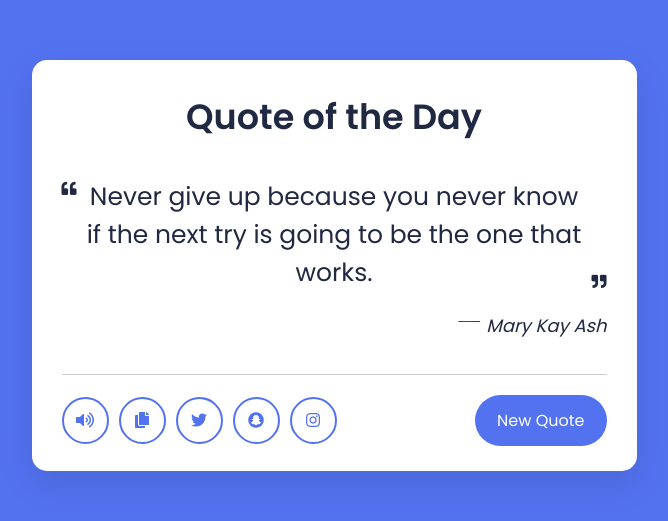
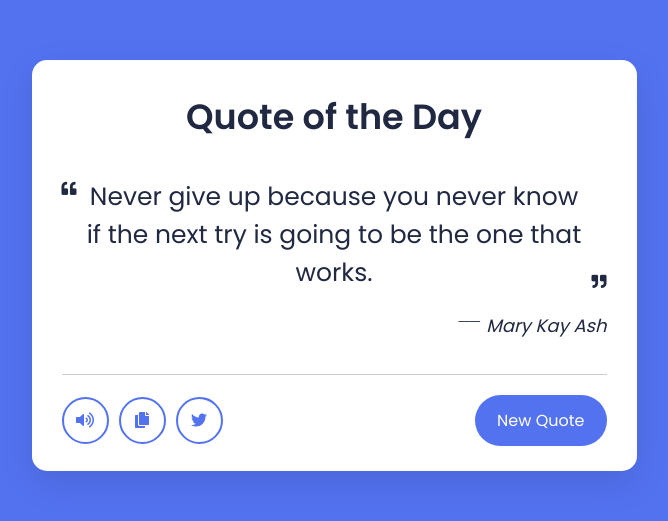
Before and after one commit to Sujal-Polawala/quote_generator, a plain HTML site: page index.html in a window 1280 px wide. Shown: the part 135-656 px from the top of the page, without its empty margins (306-974 px from the left). Drawn offline with Linux system fonts and the light colour scheme.

Commit message:
Remove Insta and Snapchat Share

```diff
--- a/index.html
+++ b/index.html
@@ -28,8 +28,6 @@
             <li class="speech"><i class="fas fa-volume-up"></i></li>
             <li class="copy"><i class="fas fa-copy"></i></li>
             <li class="twitter"><i class="fab fa-twitter"></i></li>
-            <li class="snapchat"><i class="fab fa-snapchat"></i></li>
-            <li class="instagram"><i class="fab fa-instagram"></i></li>
           </ul>
           <button>New Quote</button>
         </div>
```
